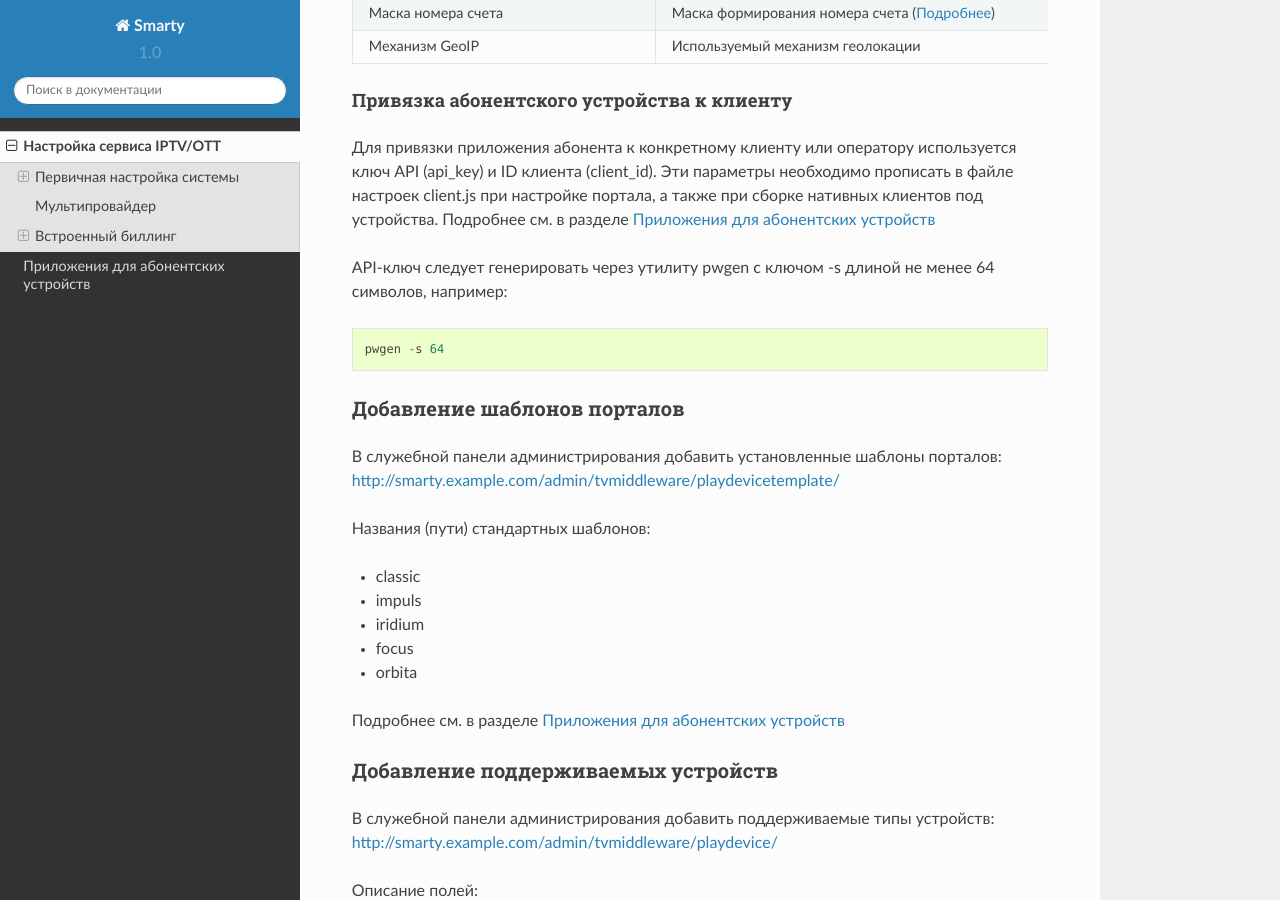
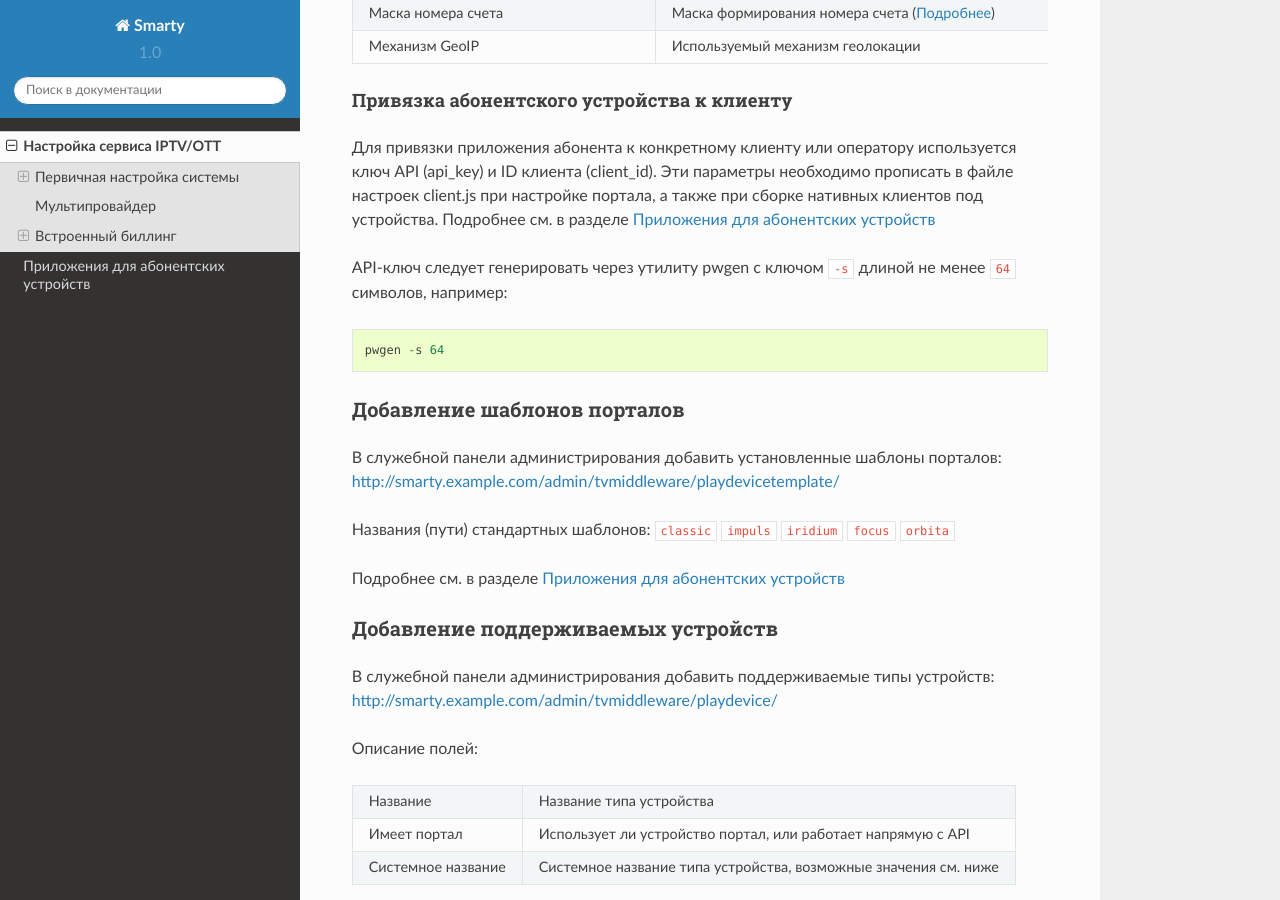
Before and after one commit to sergey-yakovlev/smarty-docs, a Sphinx documentation site: the page built from source/service_configuration.rst, in a window 1280 px wide and 900 px high, scrolled down 1386 px. Built offline with Sphinx 7.4.7 and the Read the Docs theme 2.0.0, drawn with Linux system fonts in a browser that asks for light colours; pages that are not in the unit, such as notebooks, are missing from menus.

Commit message:
добавил выделение ключевых слов

```diff
--- a/source/service_configuration.rst
+++ b/source/service_configuration.rst
@@ -87,7 +87,7 @@
 (client_id). Эти параметры необходимо прописать в файле настроек client.js при настройке портала, а также при сборке
 нативных клиентов под устройства. Подробнее см. в разделе :ref:`Приложения для абонентских устройств <apps_for_devices>`
 
-API-ключ следует генерировать через утилиту pwgen с ключом -s длиной не менее 64 символов, например:
+API-ключ следует генерировать через утилиту pwgen с ключом ``-s`` длиной не менее ``64`` символов, например:
 ::
     pwgen -s 64
 
@@ -100,13 +100,7 @@
 В служебной панели администрирования добавить установленные шаблоны порталов:
 http://smarty.example.com/admin/tvmiddleware/playdevicetemplate/
 
-Названия (пути) стандартных шаблонов:
-
-- classic
-- impuls
-- iridium
-- focus
-- orbita
+Названия (пути) стандартных шаблонов: ``classic`` ``impuls`` ``iridium`` ``focus`` ``orbita``
 
 Подробнее см. в разделе :ref:`Приложения для абонентских устройств <apps_for_devices>`
 
@@ -128,20 +122,8 @@
 | Системное название | Системное название типа устройства, возможные значения см. ниже |
 +--------------------+-----------------------------------------------------------------+
 
-Поддерживаемые типы устройств (системные названия):
-
-- android
-- android_stb
-- dune
-- eltex
-- lg_netcast
-- lg_webos
-- mag
-- pc
-- sagemcom
-- samsung_smart_tv
-- tizen_tv
-- wrt
+Поддерживаемые типы устройств (системные названия): ``android`` ``android_stb`` ``dune`` ``eltex`` ``lg_netcast``
+``lg_webos`` ``mag`` ``pc`` ``sagemcom`` ``samsung_smart_tv`` ``tizen_tv`` ``wrt``
 
 .. _playdevice-assigning-to-client:
 
```
